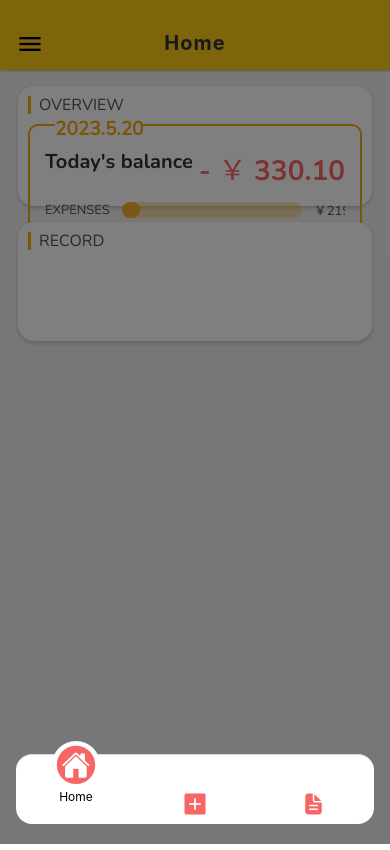
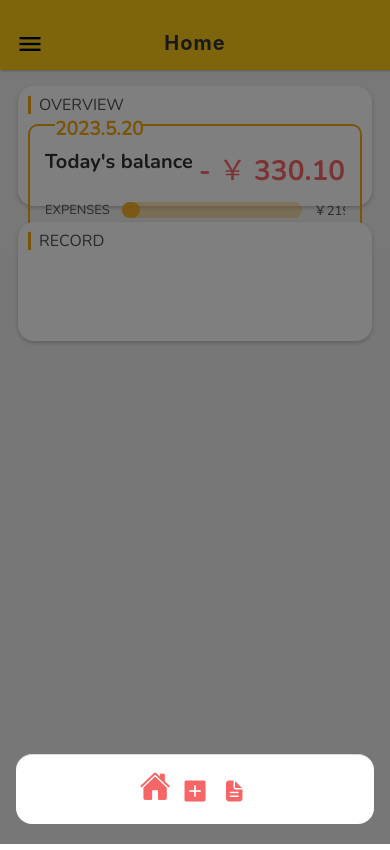
Before and after one commit to QZhou0706/React-native_AccountingHelper, a React Native app: screen / in a window 390 px wide. Built offline with nearby package versions, Linux system fonts and the light colour scheme.

Commit message:
modify tab

```diff
--- a/package.json
+++ b/package.json
@@ -11,6 +11,7 @@
   "dependencies": {
     "@ant-design/icons": "^5.1.0",
     "@expo-google-fonts/inter": "^0.2.3",
+    "@expo/webpack-config": "^18.0.1",
     "@fortawesome/fontawesome-svg-core": "^6.4.0",
     "@fortawesome/free-brands-svg-icons": "^6.4.0",
     "@fortawesome/free-regular-svg-icons": "^6.4.0",
@@ -25,6 +26,7 @@
     "expo-font": "~11.1.1",
     "expo-status-bar": "~1.4.4",
     "react": "18.2.0",
+    "react-dom": "18.2.0",
     "react-native": "0.71.8",
     "react-native-animatable": "^1.3.3",
     "react-native-chart-kit": "^6.12.0",
@@ -34,7 +36,8 @@
     "react-native-safe-area-context": "4.5.0",
     "react-native-screens": "~3.20.0",
     "react-native-svg": "^13.4.0",
-    "react-native-vector-icons": "^9.2.0"
+    "react-native-vector-icons": "^9.2.0",
+    "react-native-web": "~0.18.10"
   },
   "devDependencies": {
     "@babel/core": "^7.20.0"
--- a/routes/tab.js
+++ b/routes/tab.js
@@ -1,6 +1,6 @@
 import * as Animatable from 'react-native-animatable';
 import { createBottomTabNavigator } from '@react-navigation/bottom-tabs';
-import { View, StyleSheet, TouchableOpacity } from 'react-native';
+import { View, StyleSheet, TouchableOpacity, Text } from 'react-native';
 import { useEffect, useRef } from 'react';
 
 import Ionicons from 'react-native-vector-icons/Ionicons';
@@ -9,6 +9,7 @@ import AntIcon from "react-native-vector-icons/AntDesign";
 import DrawerNavigator from '../routes/drawer';
 import AboutStack from './aboutStack';
 import AddItem from '../screens/addItem';
+import { Transition } from 'react-native-reanimated';
 
 
 
@@ -20,29 +21,21 @@ const TabList = [
 
 const Tab = createBottomTabNavigator();
 
-const animate1 = { 0: { scale: 1, translateY: 20 }, 1: { scale: 1.2, translateY: -15 } };
-const animate2 = { 0: { scale: 1.2, translateY: -15 }, 1: { scale: 1, translateY: 20 } };
+const animate1 = { 0: { scale: 1}, 1: { scale: 1.3} };
+const animate2 = { 0: { scale: 1.3}, 1: { scale: 1} };
 
-const circle1 = { 0: { scale: 0 }, 1: { scale: 1 } };
-const circle2 = { 0: { scale: 1 }, 1: { scale: 0 } };
 
 const TabButton = (props) => {
   const { item, onPress, accessibilityState } = props;
   const focused = accessibilityState.selected;
   const viewRef = useRef(null);
-  const circleRef = useRef(null);
-  const textRef = useRef(null);
 
   useEffect(() => {
     if (focused) {
       viewRef.current.animate(animate1);
-      circleRef.current.animate(circle1);
-      textRef.current.transitionTo({scale: 1});
     }
     else {
       viewRef.current.animate(animate2);
-      circleRef.current.animate(circle2);
-      textRef.current.transitionTo({scale: 0});
     }
   }, [focused])
 
@@ -56,17 +49,8 @@ const TabButton = (props) => {
         duration={1000}
         style={styles.container}>
         <View style={styles.tabButton}>
-          <Animatable.View
-            ref={circleRef}
-            style={{ ...StyleSheet.absoluteFillObject, backgroundColor: '#f76666', borderRadius: 25 }} />
-          <item.iconType name={item.activeIcon} color={focused ? '#fff' : '#f76666'} size={24} />
+          <item.iconType name={item.activeIcon} color={'#f76666'} size={24} />
         </View>
-        <Animatable.Text
-          ref={textRef}
-          style={{fontSize: 10, textAlign: 'center', }}
-        >
-          {item.label}
-        </Animatable.Text>
       </Animatable.View>
     </TouchableOpacity>
   )
@@ -85,6 +69,8 @@ const TabNavigator = () => {
           borderRadius: 16,
           left: 16,
           right: 16,
+          alignItems: 'center',
+          justifyContent: 'center',
         },
       }
     }}>
@@ -110,15 +96,12 @@ const styles = StyleSheet.create({
   container: {
     flex: 1,
     alignItems: 'center',
-    justifyContent: 'center',
+    top: 8,
   },
   tabButton: {
     width: 40,
     height: 40,
     borderRadius: 50,
-    borderWidth: 4,
-    borderColor: '#fff',
-    backgroundColor: '#fff',
     justifyContent: 'center',
     alignItems: 'center',
   }
```
Also changed, not shown: 1 other file (tests, documents, lock files or other folders).
